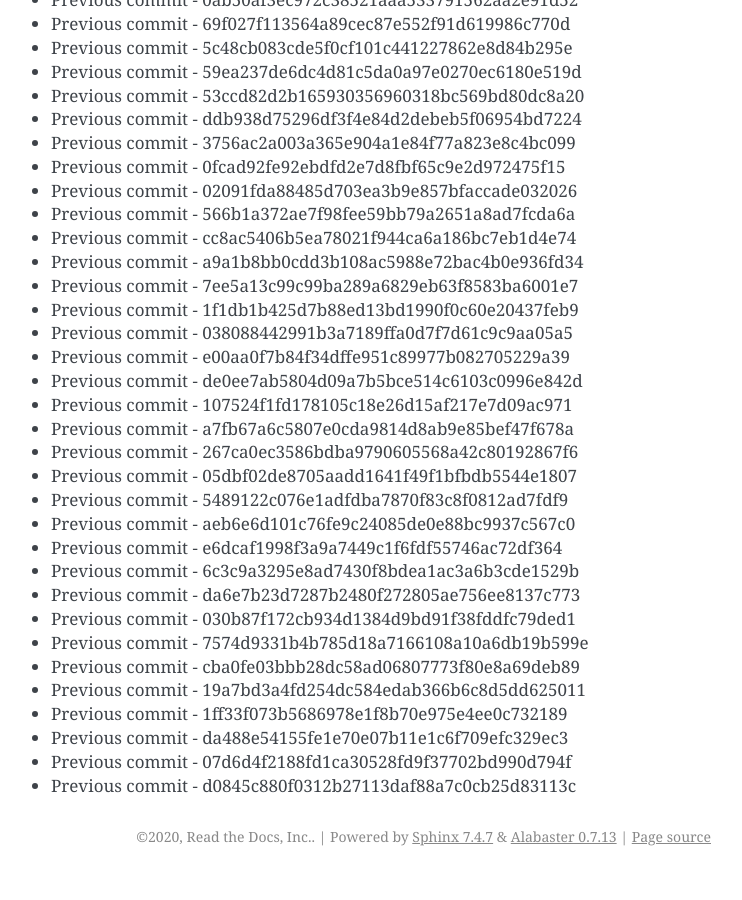
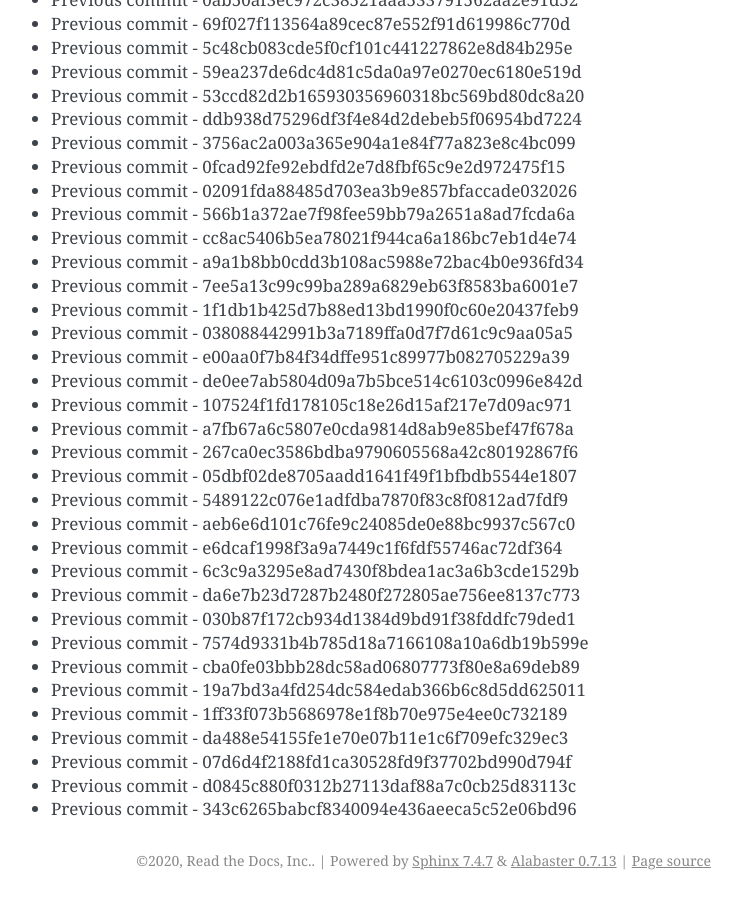
Before and after one commit to readthedocs/rtd-git-stresstest, a Sphinx documentation site: the page built from docs/updates.rst, in a window 1280 px wide and 900 px high, scrolled down 58672 px. Shown: the whole window, without its empty margins (399-1141 px from the left). Built offline with Sphinx 7.4.7, drawn with Linux system fonts in a browser that asks for light colours; before the commit the page ends 59548 px from its top, so only the background shows below that.

Commit message:
Generating commit from previous: 343c6265babcf8340094e436aeeca5c52e06bd96

```diff
--- a/docs/updates.rst
+++ b/docs/updates.rst
@@ -2497,3 +2497,4 @@ It can be tested for any performance characteristics.
 * Previous commit - da488e54155fe1e70e07b11e1c6f709efc329ec3
 * Previous commit - 07d6d4f2188fd1ca30528fd9f37702bd990d794f
 * Previous commit - d0845c880f0312b27113daf88a7c0cb25d83113c
+* Previous commit - 343c6265babcf8340094e436aeeca5c52e06bd96
```
